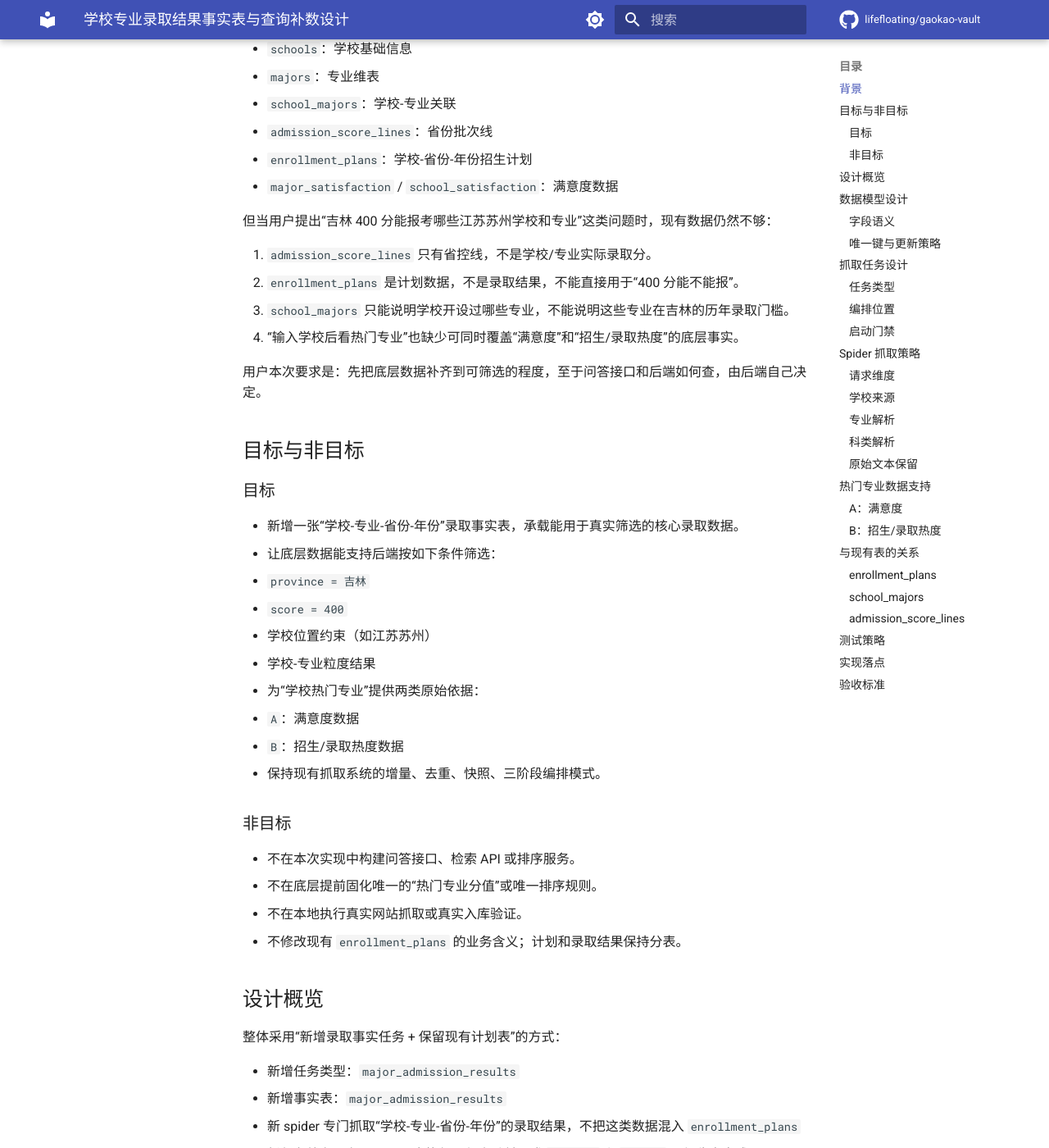
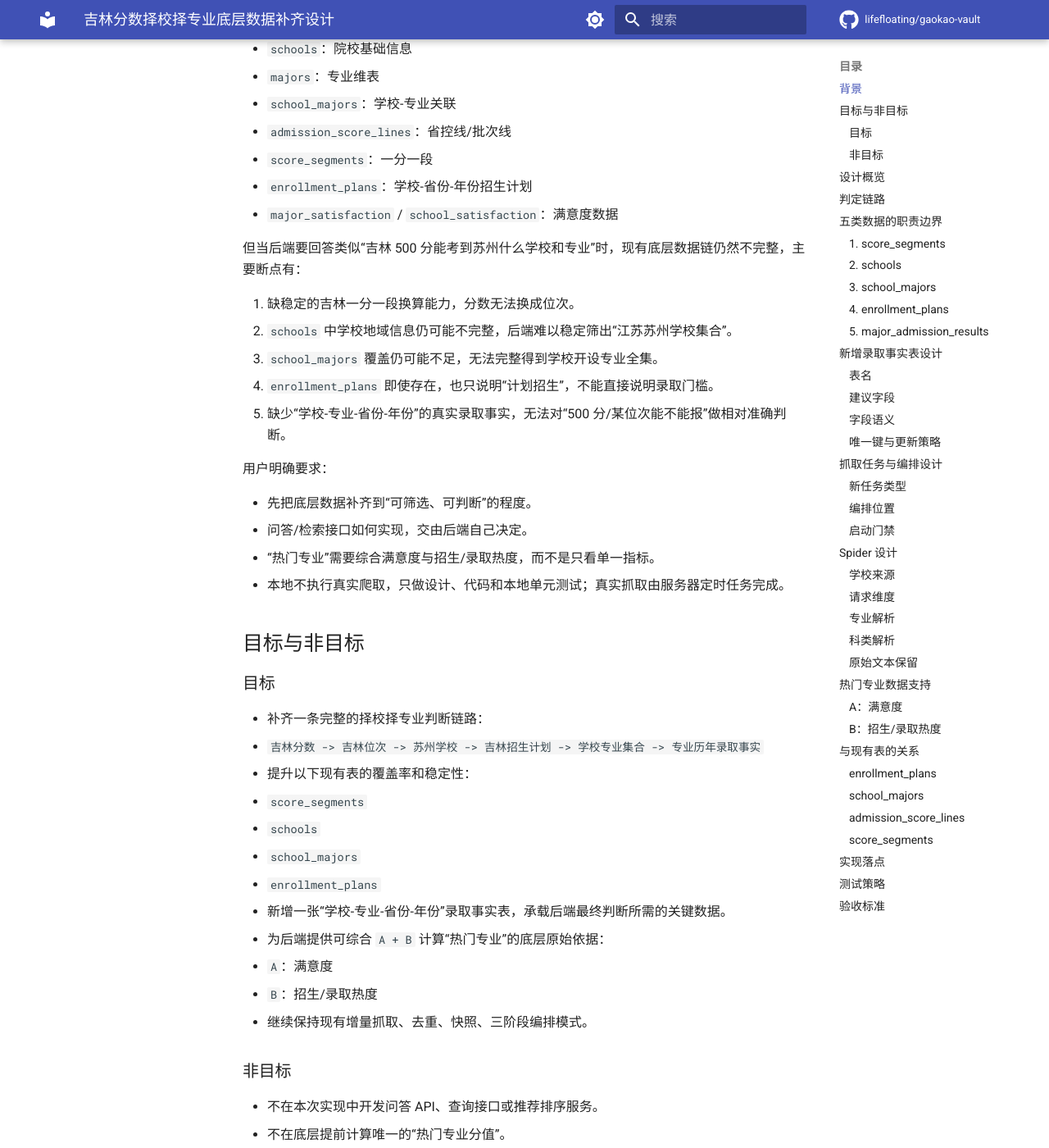
Before and after one commit to lifefloating/gaokao-vault, an MkDocs documentation site: the page built from docs/superpowers/specs/2026-04-23-major-admission-results-design.md, in a window 1280 px wide and 1400 px high, scrolled down 273 px. Shown: the whole window at 82% size. Built offline with MkDocs 1.6.1 and Material for MkDocs 9.7.7, drawn with Linux system fonts in a browser that asks for light colours; comment, search, counter and statistics services are not loaded; some of the changed text lies outside the part shown.

Commit message:
docs: update admission data design scope

```diff
--- a/docs/superpowers/specs/2026-04-23-major-admission-results-design.md
+++ b/docs/superpowers/specs/2026-04-23-major-admission-results-design.md
@@ -1,60 +1,182 @@
-# 学校专业录取结果事实表与查询补数设计
+# 吉林分数择校择专业底层数据补齐设计
 
 ## 背景
 
-当前仓库已经能够抓取并入库：
+当前仓库已经能够抓取并入库多类高考数据，包括：
 
-- `schools`：学校基础信息
+- `schools`：院校基础信息
 - `majors`：专业维表
 - `school_majors`：学校-专业关联
-- `admission_score_lines`：省份批次线
+- `admission_score_lines`：省控线/批次线
+- `score_segments`：一分一段
 - `enrollment_plans`：学校-省份-年份招生计划
 - `major_satisfaction` / `school_satisfaction`：满意度数据
 
-但当用户提出“吉林 400 分能报考哪些江苏苏州学校和专业”这类问题时，现有数据仍然不够：
+但当后端要回答类似“吉林 500 分能考到苏州什么学校和专业”时，现有底层数据链仍然不完整，主要断点有：
 
-1. `admission_score_lines` 只有省控线，不是学校/专业实际录取分。
-2. `enrollment_plans` 是计划数据，不是录取结果，不能直接用于“400 分能不能报”。
-3. `school_majors` 只能说明学校开设过哪些专业，不能说明这些专业在吉林的历年录取门槛。
-4. “输入学校后看热门专业”也缺少可同时覆盖“满意度”和“招生/录取热度”的底层事实。
+1. 缺稳定的吉林一分一段换算能力，分数无法换成位次。
+2. `schools` 中学校地域信息仍可能不完整，后端难以稳定筛出“江苏苏州学校集合”。
+3. `school_majors` 覆盖仍可能不足，无法完整得到学校开设专业全集。
+4. `enrollment_plans` 即使存在，也只说明“计划招生”，不能直接说明录取门槛。
+5. 缺少“学校-专业-省份-年份”的真实录取事实，无法对“500 分/某位次能不能报”做相对准确判断。
 
-用户本次要求是：先把底层数据补齐到可筛选的程度，至于问答接口和后端如何查，由后端自己决定。
+用户明确要求：
+
+- 先把底层数据补齐到“可筛选、可判断”的程度。
+- 问答/检索接口如何实现，交由后端自己决定。
+- “热门专业”需要综合满意度与招生/录取热度，而不是只看单一指标。
+- 本地不执行真实爬取，只做设计、代码和本地单元测试；真实抓取由服务器定时任务完成。
 
 ## 目标与非目标
 
 ### 目标
 
-- 新增一张“学校-专业-省份-年份”录取事实表，承载能用于真实筛选的核心录取数据。
-- 让底层数据能支持后端按如下条件筛选：
-  - `province = 吉林`
-  - `score = 400`
-  - 学校位置约束（如江苏苏州）
-  - 学校-专业粒度结果
-- 为“学校热门专业”提供两类原始依据：
-  - `A`：满意度数据
-  - `B`：招生/录取热度数据
-- 保持现有抓取系统的增量、去重、快照、三阶段编排模式。
+- 补齐一条完整的择校择专业判断链路：
+  - `吉林分数 -> 吉林位次 -> 苏州学校 -> 吉林招生计划 -> 学校专业集合 -> 专业历年录取事实`
+- 提升以下现有表的覆盖率和稳定性：
+  - `score_segments`
+  - `schools`
+  - `school_majors`
+  - `enrollment_plans`
+- 新增一张“学校-专业-省份-年份”录取事实表，承载后端最终判断所需的关键数据。
+- 为后端提供可综合 `A + B` 计算“热门专业”的底层原始依据：
+  - `A`：满意度
+  - `B`：招生/录取热度
+- 继续保持现有增量抓取、去重、快照、三阶段编排模式。
 
 ### 非目标
 
-- 不在本次实现中构建问答接口、检索 API 或排序服务。
-- 不在底层提前固化唯一的“热门专业分值”或唯一排序规则。
+- 不在本次实现中开发问答 API、查询接口或推荐排序服务。
+- 不在底层提前计算唯一的“热门专业分值”。
 - 不在本地执行真实网站抓取或真实入库验证。
-- 不修改现有 `enrollment_plans` 的业务含义；计划和录取结果保持分表。
+- 不改变 `enrollment_plans` 的业务语义；招生计划与录取结果继续分表。
+- 不引入“运行前清表”的策略。
 
 ## 设计概览
 
-整体采用“新增录取事实任务 + 保留现有计划表”的方式：
+整体设计分成两部分：
 
-- 新增任务类型：`major_admission_results`
-- 新增事实表：`major_admission_results`
-- 新 spider 专门抓取“学校-专业-省份-年份”的录取结果，不把这类数据混入 `enrollment_plans`
-- 新任务放在现有 Phase 3 中执行，但启动前要求 `schools` 和 `majors` 已经稳定完成
-- 该 spider 在抓取录取结果时自行解析 `major_id`，不要求 `school_majors` 先完成，因此无需引入新的 Phase 4
+1. **补齐现有四类基础数据**
+   - `score_segments`：解决分数到位次的换算
+   - `schools`：解决地域筛选
+   - `school_majors`：解决学校专业全集
+   - `enrollment_plans`：解决学校/专业在吉林是否招生、计划数多少
+2. **新增录取事实表**
+   - `major_admission_results`：承载学校-专业-省份-年份的录取结果事实
 
-## 数据模型设计
+最终后端要回答“吉林 500 分能考到哪些苏州学校和专业”，不能单靠一张表，而是联用以上五类数据完成判断。
 
-新增事实表建议字段如下：
+## 判定链路
+
+后端最终应基于以下顺序判断：
+
+1. 用 `score_segments` 将“吉林 500 分”换算成吉林当年对应位次。
+2. 用 `schools` 筛出江苏苏州学校。
+3. 用 `enrollment_plans` 判断这些学校在吉林是否招生、招哪些专业、计划数多少。
+4. 用 `school_majors` 补齐学校开设专业全集，避免只靠计划页漏掉学校专业关系。
+5. 用 `major_admission_results` 判断“该学校该专业在吉林往年的最低位次/最低分是否覆盖当前位次”。
+6. 若需要展示“热门专业”，由后端综合：
+   - `major_satisfaction` / `school_satisfaction`
+   - `enrollment_plans` 与 `major_admission_results` 中的热度字段
+
+也就是说，系统的核心判断链不再是：
+
+`分数 -> 直接猜学校/专业`
+
+而是：
+
+`分数 -> 位次 -> 学校集合 -> 招生计划 -> 学校专业 -> 历年录取事实`
+
+## 五类数据的职责边界
+
+### 1. `score_segments`
+
+职责：
+
+- 解决“吉林 500 分对应什么位次”
+
+补齐要求：
+
+- `province_id = 吉林` 的历年一分一段数据可用
+- `subject_category_id` 映射稳定
+- 至少能提供用于位次换算的累计人数/累计排名
+
+注意：
+
+- `score_segments` 只负责分数与位次关系，不负责学校或专业维度判断
+
+### 2. `schools`
+
+职责：
+
+- 解决“哪些学校属于江苏苏州”
+
+补齐要求：
+
+- `province_id` 不能长期为空
+- `city` 字段需足够稳定地识别“苏州”
+- 学校基础信息抓取要尽可能保证地域字段准确
+
+注意：
+
+- `schools` 只负责学校地域和基础属性，不负责招生或录取结论
+
+### 3. `school_majors`
+
+职责：
+
+- 解决“这所学校有哪些专业”
+
+补齐要求：
+
+- 学校-专业关联覆盖率提升
+- 专业代码 / 名称 fallback 持续补强
+- 上游不稳定时宁可跳过，不接受半成品
+
+注意：
+
+- `school_majors` 仍然是全国范围的学校-专业存在性关系
+- 不按招生省份拆表
+
+### 4. `enrollment_plans`
+
+职责：
+
+- 解决“这所学校这个专业在吉林是否招生、招多少”
+
+补齐要求：
+
+- 在 `school_id + province_id + year + subject_category_id + major_name/major_id` 粒度上有稳定记录
+- 吉林维度必须有足够覆盖
+- `plan_count`、`batch`、`note` 等字段可用
+
+注意：
+
+- `enrollment_plans` 只表示“计划”，不能替代真实录取结果
+
+### 5. `major_admission_results`
+
+职责：
+
+- 解决“该学校该专业在吉林往年录取到什么分/位次”
+
+补齐要求：
+
+- 至少有 `min_score` 或 `min_rank`
+- 最好同时有 `avg_score` / `avg_rank` / `admitted_count`
+- 能稳定映射到 `major_id`
+
+注意：
+
+- 这是新表，专门承载录取事实，不与 `enrollment_plans` 混表
+
+## 新增录取事实表设计
+
+### 表名
+
+- `major_admission_results`
+
+### 建议字段
 
 - `id`
 - `school_id`
@@ -82,14 +204,14 @@
 
 ### 字段语义
 
-- `school_id` / `major_id`：统一引用现有学校与专业主键，保证后端可以直接联查。
-- `province_id`：表示招生省份，例如吉林。
-- `subject_category_id`：尽量映射到现有 `subject_categories`，用于区分物理类/历史类/文理科等。
-- `batch`：结构化批次名，用于筛选；同时保留 `batch_raw` 以便追溯原站口径。
-- `min_score` / `min_rank`：后端按“400 分能否报考”时的核心筛选依据。
-- `avg_*` / `max_*`：为后端做风险分层和展示留出空间。
-- `admitted_count`：作为“热度”原始指标之一。
-- `remark`：保留专业备注、实验班、中外合作等附加信息。
+- `school_id` / `major_id`：统一引用现有学校与专业主键
+- `province_id`：表示招生省份，例如吉林
+- `subject_category_id`：尽量映射到现有科类/选科维表
+- `batch`：结构化批次，便于筛选
+- `*_raw`：保留原站口径，便于后续纠错或规则调整
+- `min_rank`：后端按位次判断时的核心依据
+- `min_score`：作为兜底展示和分数维度辅助
+- `admitted_count`：录取热度原始指标之一
 
 ### 唯一键与更新策略
 
@@ -102,26 +224,35 @@
 - `subject_category_id`
 - `batch`
 
-这可以保证同一学校、同一专业、同一省份、同一年、同一科类、同一批次只有一条录取事实。后续官网数据变化时，继续沿用现有 `content_hash + snapshot` 增量更新模式。
+后续仍然沿用：
 
-## 抓取任务设计
+- `content_hash`
+- `crawl_task_id`
+- `crawl_snapshots`
 
-### 任务类型
+来完成增量更新与历史追溯。
 
-新增 `TaskType.MAJOR_ADMISSION_RESULTS = "major_admission_results"`。
+## 抓取任务与编排设计
+
+### 新任务类型
+
+新增：
+
+- `TaskType.MAJOR_ADMISSION_RESULTS = "major_admission_results"`
 
 ### 编排位置
 
-将该任务加入现有 Phase 3，而不是新增 Phase 4。
+该任务加入现有 `Phase 3`，不新增 `Phase 4`。
 
 原因：
 
-- 它依赖 `schools` 和 `majors` 两张核心表，但不依赖 `school_majors` 先完整生成。
-- 只要抓取时能够稳定把录取页中的专业标识解析成 `major_id`，它就可以和 `school_majors` 并行执行。
+- 它依赖 `schools` 和 `majors` 两张核心实体表
+- 但不要求 `school_majors` 先完整完成
+- 它可以在抓取时自己解析 `major_id`
 
 ### 启动门禁
 
-与 `school_majors` 相同，`major_admission_results` 在 `start_requests()` 前必须校验最近一次：
+与现在的 `school_majors` 一样，新任务启动前必须校验最近一次：
 
 - `schools`
 - `majors`
@@ -132,45 +263,52 @@
 - `failed_items = 0`
 - `finished_at IS NOT NULL`
 
-任一条件不满足，直接跳过本轮，不抓半成品。
+任一条件不满足则跳过，不抓半成品。
 
-## Spider 抓取策略
+## Spider 设计
+
+### 学校来源
+
+学校来源直接读取 `schools` 表，而不是依赖 `school_majors`。
+
+这样即使学校专业关联仍在补数，录取事实 spider 也能独立推进。
 
 ### 请求维度
 
-请求粒度按：
+请求维度按：
 
 - 学校
 - 省份
 - 年份
 - 科类/选科
 
-展开。Spider 的核心工作是从学校招生/录取页面中提取某省某年某科类下的专业录取结果，并规范化为事实表记录。
+展开。
 
-### 学校来源
+Spider 负责从学校招生/录取相关页面中提取：
 
-学校来源直接读取 `schools` 表，而不是依赖 `school_majors`。这样即使学校专业关联还在补数，录取结果 spider 也能先抓出事实数据。
+- 该省该年该科类下的专业录取结果
+- 最低分 / 最低位次 / 平均分 / 平均位次 / 录取人数等事实
 
 ### 专业解析
 
-录取结果页中的专业标识解析优先级保持与 `school_major_spider` 一致：
+录取页中的专业标识解析优先级与 `school_major_spider` 保持一致：
 
 1. `source_id`
 2. `code`
 3. 专业名精确匹配
 
-如果专业名存在歧义，则跳过该条并告警，不做猜测性绑定。
+若专业名歧义，则跳过并记录 warning，不做猜测性绑定。
 
 ### 科类解析
 
-科类/选科信息尽量标准化映射到 `subject_categories`：
+科类/选科信息尽量映射到 `subject_categories`：
 
-- 能命中已有维表时，写入 `subject_category_id`
-- 无法命中时，保留 `subject_category_raw`，并复用现有自动注册或保守跳过策略
+- 命中已有维表：写 `subject_category_id`
+- 无法命中：保留 `subject_category_raw`
 
 ### 原始文本保留
 
-为避免后续因为口径变化丢信息，下列字段即使已结构化，也保留原文：
+为避免后续因为口径变化丢失信息，保留：
 
 - `major_name_raw`
 - `subject_category_raw`
@@ -179,7 +317,7 @@
 
 ## 热门专业数据支持
 
-底层不预先计算唯一“热门值”，但要让后端具备综合 `A+B` 的能力：
+底层不提前计算唯一“热门值”，但要为后端提供综合 `A + B` 的原始依据。
 
 ### A：满意度
 
@@ -190,53 +328,36 @@
 
 ### B：招生/录取热度
 
-由新事实表提供：
+由现有和新增表提供：
 
-- `admitted_count`
-- 近 N 年该专业在该校该省的出现频次
-- 近 N 年分数/位次稳定性
+- `enrollment_plans.plan_count`
+- `major_admission_results.admitted_count`
+- 近 N 年某专业在某校某省出现次数
+- 近 N 年录取分/位次稳定性
 
-这样后端输入学校名时，就能同时结合：
+这样后端输入学校名时，可自行定义：
 
-- 满意度高
-- 录取人数高
-- 多年持续招生/录取
-
-来定义“热门专业”。
+- 满意度优先
+- 招生热度优先
+- 综合满意度与热度
 
 ## 与现有表的关系
 
 ### `enrollment_plans`
 
-仍然只表示招生计划，不承载录取结果。后端若需要“计划与录取同时看”，应在查询层联表，而不是在抓取层混表。
+仍然只表示招生计划，不承载录取结果。
 
 ### `school_majors`
 
-仍然表示全国范围内“学校开设过哪些专业”的存在性关系，不按省份拆分。
+仍然表示学校开设过哪些专业，不按省份拆分。
 
 ### `admission_score_lines`
 
-仍然表示省控线，不直接用于学校/专业录取事实。
+仍然表示省控线，不直接用作学校/专业录取事实。
 
-## 测试策略
+### `score_segments`
 
-本次只做本地单元测试和解析测试，不做真实网站抓取。
-
-需要覆盖：
-
-1. schema / upsert
-   - 新表唯一键正确
-   - 同一自然键重复写入走更新/去重逻辑
-2. spider 启动门禁
-   - `schools` 不稳定时跳过
-   - `majors` 不稳定时跳过
-   - 两者稳定时才开始请求
-3. 录取结果解析
-   - 能从 fixture 中解析 `school_id + major_id + province_id + year + batch + score/rank`
-   - 专业歧义时只告警，不写错数据
-4. orchestrator 接入
-   - 新任务被加入 Phase 3
-   - 不破坏现有 Phase 2 / Phase 3 门禁
+负责位次换算，是后端按位次判断的第一步。
 
 ## 实现落点
 
@@ -252,13 +373,40 @@
   - 新增录取结果 spider
 - `src/gaokao_vault/scheduler/orchestrator.py`
   - 将新任务接入 Phase 3
+- `src/gaokao_vault/spiders/`
+  - 继续加强 `schools` / `school_majors` / `enrollment_plans` / `score_segments` 对吉林+苏州判断链的覆盖支撑
 - `tests/`
-  - 增加解析、门禁、upsert、编排测试
+  - 补充 schema、upsert、门禁、解析、编排测试
+
+## 测试策略
+
+本次只做本地单元测试和解析测试，不做真实网站抓取。
+
+需要覆盖：
+
+1. `score_segments`
+   - 吉林分数到位次换算依赖的数据字段完整
+2. `schools`
+   - 苏州学校的地域字段可被正确识别
+3. `school_majors`
+   - 学校专业关系覆盖与 fallback 不退化
+4. `enrollment_plans`
+   - 吉林招生计划的专业维度记录可落到结构化字段
+5. `major_admission_results`
+   - 录取结果事实表唯一键和 upsert 正确
+   - 录取页解析能落成 `school_id + major_id + province_id + year + batch + score/rank`
+6. orchestrator
+   - 新任务接入 Phase 3
+   - 不破坏现有 Phase 2 / Phase 3 门禁
 
 ## 验收标准
 
-- 底层数据库中存在可按“学校-专业-省份-年份”筛选的录取事实数据表。
-- 后端无需再用 `enrollment_plans + score_lines` 猜测学校/专业录取门槛。
-- 输入“吉林 400 分 + 江苏苏州”时，后端至少具备按事实表筛出学校-专业候选的底层数据基础。
-- 输入学校时，后端能基于满意度和招生/录取热度自行定义热门专业，而不是受限于单一字段。
-- 本地只完成代码与单元测试，不执行真实抓取；真实效果由服务器定时任务验证。
+- 后端拥有一条完整可用的数据链来判断：
+  - 吉林某分数对应位次
+  - 苏州学校集合
+  - 吉林招生计划
+  - 学校专业集合
+  - 专业历年录取事实
+- 不再因为缺 `score_segments` / `enrollment_plans` / `schools` / `school_majors` / 录取事实中的任一环，而无法做基础判断。
+- 输入学校时，后端可以基于满意度和招生/录取热度自行决定“热门专业”。
+- 本地只完成代码与单元测试，不执行真实爬取；真实补数效果由服务器定时任务验证。
```
